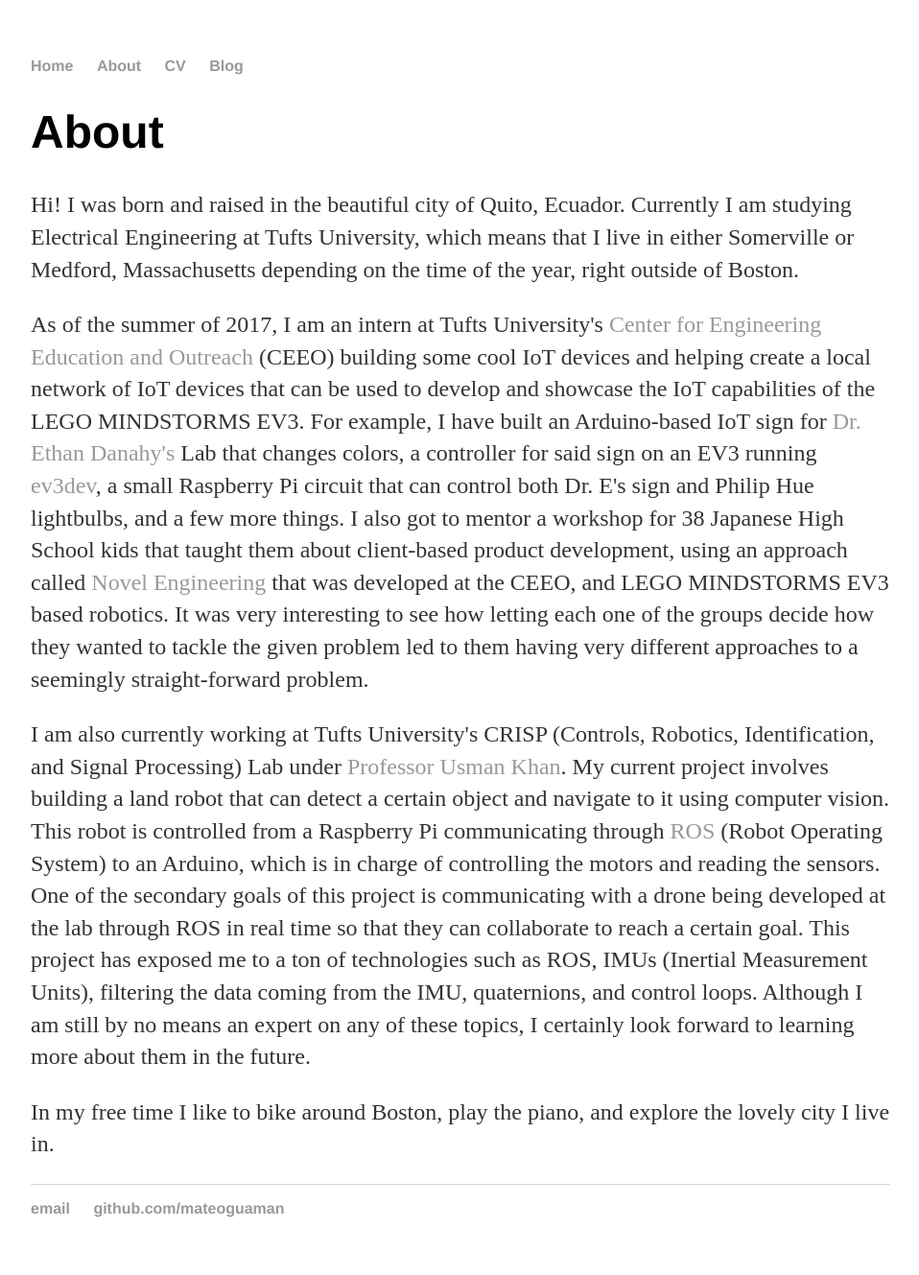
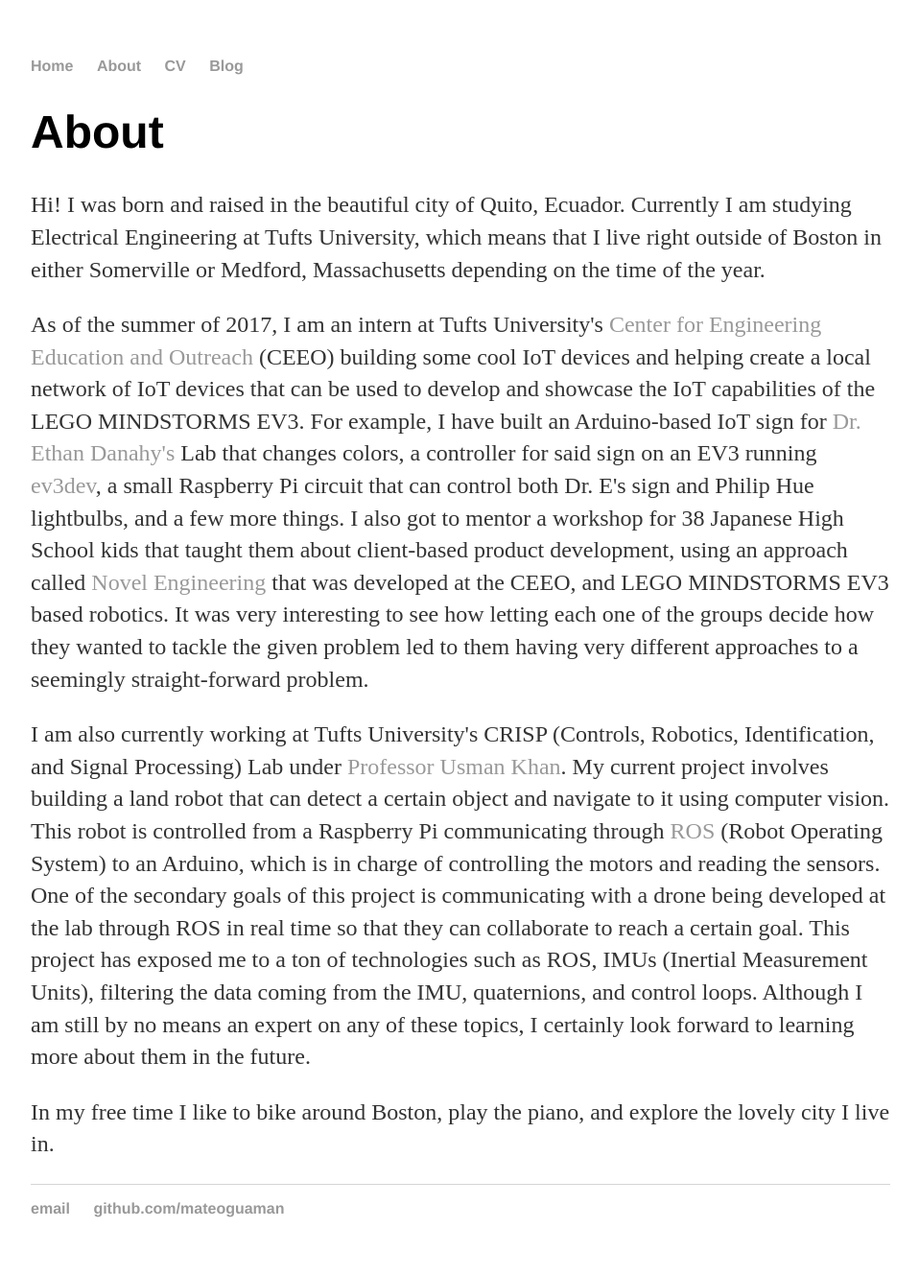
Before and after one commit to mateoguaman/mateoguaman.github.io, a Jekyll site: the page built from about/index.html, in a window 1280 px wide. Shown: the whole page at 96% size, without its empty margins (160-1118 px from the left). Built offline with Jekyll 4.4.1, drawn with Linux system fonts in a browser that asks for light colours.

```diff
--- a/about/index.html
+++ b/about/index.html
@@ -4,7 +4,7 @@ title: About Mateo Guaman
 ---
 	<div class="about">
 		<h1>About</h1>
-		<p>Hi! I was born and raised in the beautiful city of Quito, Ecuador. Currently I am studying Electrical Engineering at Tufts University, which means that I live in either Somerville or Medford, Massachusetts depending on the time of the year, right outside of Boston.</p>
+		<p>Hi! I was born and raised in the beautiful city of Quito, Ecuador. Currently I am studying Electrical Engineering at Tufts University, which means that I live right outside of Boston in either Somerville or Medford, Massachusetts depending on the time of the year.</p>
 		<p>As of the summer of 2017, I am an intern at Tufts University's <a href="http://ceeo.tufts.edu" target="_blank">Center for Engineering Education and Outreach</a> (CEEO) building some cool IoT devices and helping create a local network of IoT devices that can be used to develop and showcase the IoT capabilities of the LEGO MINDSTORMS EV3. For example, I have built an Arduino-based IoT sign for <a href="http://ceeo.tufts.edu/people/danahy.htm" target="_blank">Dr. Ethan Danahy's</a> Lab that changes colors, a controller for said sign on an EV3 running <a href="http://www.ev3dev.org" target="_blank">ev3dev</a>, a small Raspberry Pi circuit that can control both Dr. E's sign and Philip Hue lightbulbs, and a few more things. I also got to mentor a workshop for 38 Japanese High School kids that taught them about client-based product development, using an approach called <a href="http://www.novelengineering.org" target="_blank">Novel Engineering</a> that was developed at the CEEO, and LEGO MINDSTORMS EV3 based robotics. It was very interesting to see how letting each one of the groups decide how they wanted to tackle the given problem led to them having very different approaches to a seemingly straight-forward problem.</p>
 		<p>I am also currently working at Tufts University's CRISP (Controls, Robotics, Identification, and Signal Processing) Lab under <a href="https://www.eecs.tufts.edu/~khan/" target="_blank">Professor Usman Khan</a>. My current project involves building a land robot that can detect a certain object and navigate to it using computer vision. This robot is controlled from a Raspberry Pi communicating through <a href="http://www.ros.org" target="_blank">ROS</a> (Robot Operating System) to an Arduino, which is in charge of controlling the motors and reading the sensors. One of the secondary goals of this project is communicating with a drone being developed at the lab through ROS in real time so that they can collaborate to reach a certain goal. This project has exposed me to a ton of technologies such as ROS, IMUs (Inertial Measurement Units), filtering the data coming from the IMU, quaternions,  and control loops. Although I am still by no means an expert on any of these topics, I certainly look forward to learning more about them in the future.</p>
 		<p>In my free time I like to bike around Boston, play the piano, and explore the lovely city I live in.</p>
```
